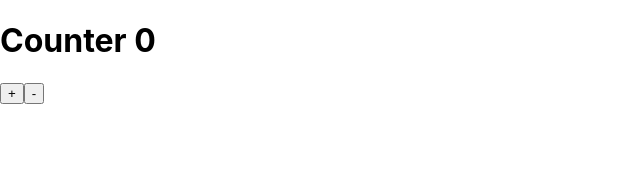
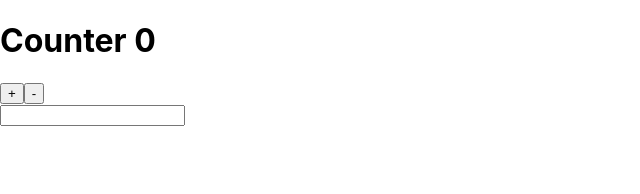
Before and after one commit to AlexanderBowers/redux-tutorial, a React (Create React App) app in the folder redux-tutorial/: page / in a window 1280 px wide. Shown: the top 194 px of the page, without its empty margins (0-640 px from the left). Built offline with nearby package versions, Linux system fonts and the light colour scheme.

Commit message:
added a form

```diff
--- a/redux-tutorial/src/App.js
+++ b/redux-tutorial/src/App.js
@@ -5,6 +5,7 @@
 function App() {
   const counter = useSelector(state => state.counter)
   const isLogged = useSelector(state => state.isLogged)
+  const input = useSelector(state => state.input)
   const dispatch = useDispatch()
 
   return (
@@ -13,6 +14,9 @@
       <button onClick={() => dispatch(increment())}>+</button>
       <button onClick={() => dispatch(decrement())}>-</button>
       {isLogged ? <h3>This variable is false so I won't see this</h3> : ''}
+      <form onSubmit={() => dispatch(input())} >
+        <input type="text"></input>
+      </form>
     </div>
   );
 }
```
